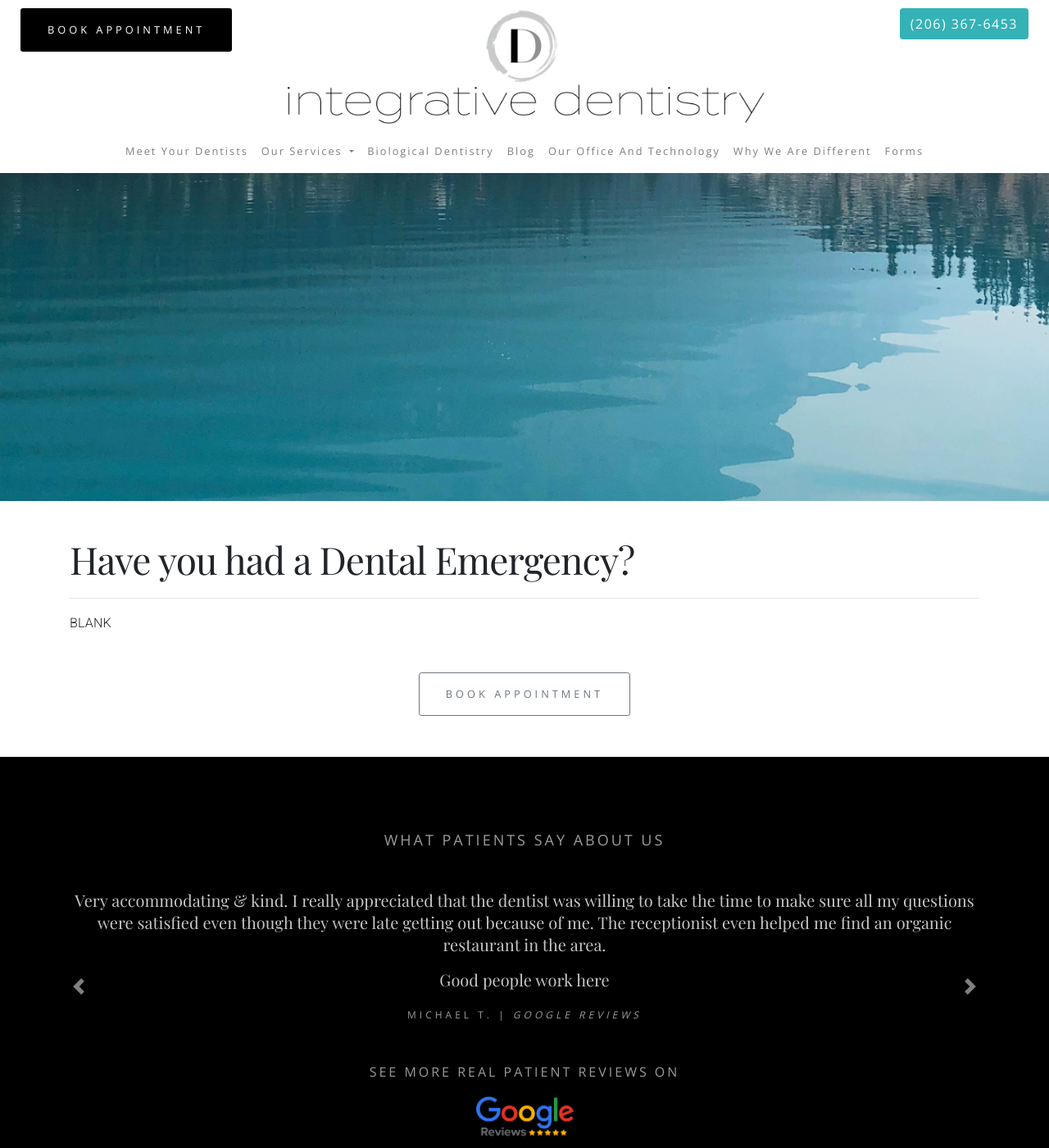
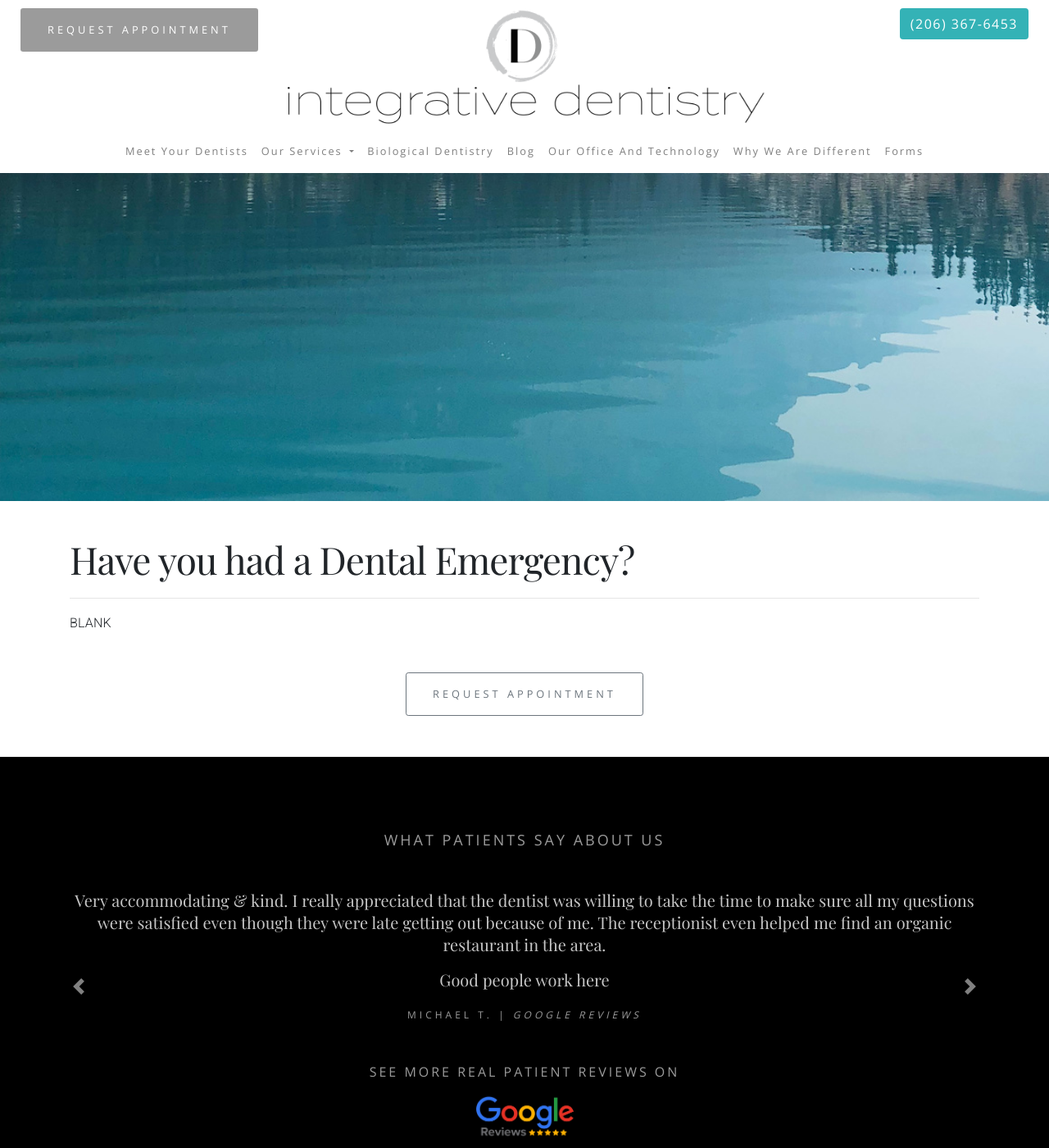
Before and after one commit to Karynvo/integrativejekyll, a Jekyll site: the page built from _blog/have-you-had-a-dental-emergency.html, in a window 1280 px wide and 1400 px high. Shown: the whole window at 82% size. Built offline with Jekyll 4.4.1, drawn with Linux system fonts in a browser that asks for light colours; some of the changed text lies outside the part shown.

Commit message:
added new home pic and changed book to request

```diff
--- a/_includes/footer.html
+++ b/_includes/footer.html
@@ -44,7 +44,7 @@
                 <a href="tel:(206) 367-6453">(206) 367-6453</a>
                 <br>
                 to schedule your visit!
-                <div><a class="btn book-button footer-button" role="button" href="/request-an-appointment/">BOOK APPOINTMENT</a></div>
+                <div><a class="btn book-button footer-button" role="button" href="/request-an-appointment/">REQUEST APPOINTMENT</a></div>
               </div>
               <div class="col-xl-3 col-lg-3 col-6">
                 <div class="footer-social mb-4">
--- a/_includes/header.html
+++ b/_includes/header.html
@@ -26,7 +26,7 @@
     <div id="header-contact" class="header-info-bar sticky-nav fixed-top">
         <div class="col">
             <div class="float-left upper-header">
-                <div><a class="btn book-button" role="button" href="/request-an-appointment/">BOOK APPOINTMENT</a></div>
+                <div><a class="btn book-button" role="button" href="/request-an-appointment/">REQUEST APPOINTMENT</a></div>
             </div>
             <div id="icon-logo" class="icon-logo-center">
                 <a href="/">
@@ -58,7 +58,7 @@
                 </a>
             </div>
             <div><a class="btn book-button navbar-toggler" role="button"
-                    href="/request-an-appointment/">BOOK<br />APPOINTMENT</a></div>
+                    href="/request-an-appointment/">REQUEST<br />APPOINTMENT</a></div>
 
             <div class="collapse navbar-collapse" id="navbarSupportedContent">
                 <a href="#" class="navbar-close">x</a>
--- a/_includes/whoweare.html
+++ b/_includes/whoweare.html
@@ -30,7 +30,7 @@
         request your personal consultation with
         <a href="/meet-the-doctors">Dr. Bramley Birrer, Dr. Christine Cao, Dr. Gabriel Malouf, Dr. Paul
         Rubin, or Dr. Mitch Marder</a> today.
-        <div><a class="btn btn-outline-secondary who-button" role="button" href="/request-an-appointment/">Book Appointment</a></div>
+        <div><a class="btn btn-outline-secondary who-button" role="button" href="/request-an-appointment/">Request Appointment</a></div>
       </div>
       <div class="col-sm-12 col-lg-6 who-video">
         <iframe width="560" height="315" src="https://www.youtube.com/embed/078ir071X7Y" frameborder="0"
--- a/_layouts/post.html
+++ b/_layouts/post.html
@@ -6,7 +6,7 @@
     <div class="post-body">
         {{ content }}
     </div>
-    <div style="text-align:center;"><a class="btn btn-outline-secondary service-button" role="button" href="/request-an-appointment/">Book Appointment</a></div>
+    <div style="text-align:center;"><a class="btn btn-outline-secondary service-button" role="button" href="/request-an-appointment/">Request Appointment</a></div>
 </div>
 {% include reviews.html %}
 {% include footer.html %}
--- a/_layouts/service.html
+++ b/_layouts/service.html
@@ -16,7 +16,7 @@
     <div class="service-body">
         {{ content }}
     </div>
-    <div><a class="btn btn-outline-secondary service-button" role="button" href="/request-an-appointment/">Book Appointment</a></div>
+    <div><a class="btn btn-outline-secondary service-button" role="button" href="/request-an-appointment/">Request Appointment</a></div>
 </div>
 {% include reviews.html %}
 {% include footer.html %}
--- a/assets/css/index.css
+++ b/assets/css/index.css
@@ -554,7 +554,7 @@ a:hover {
 
 .book-button {
     color: white!important;
-    background-color: black;
+    background-color: #9b9b9b;
 }
 
 .service-button {
```
Also changed, not shown: 1 other file.
